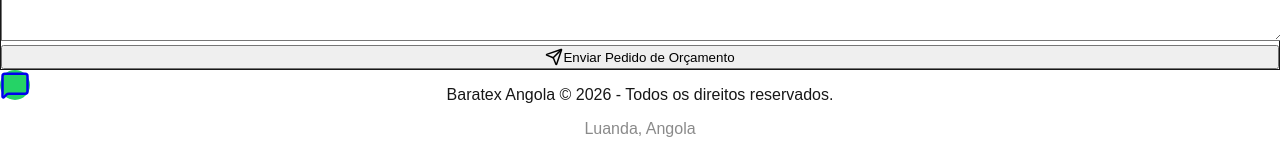
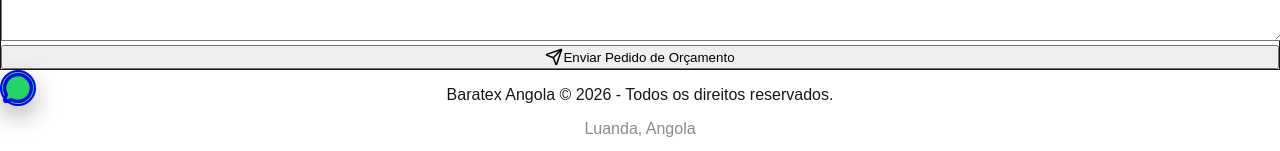
Before and after one commit to Apaxe82/Baratex_Angola_Web, a Next.js app: page / in a window 1280 px wide. Shown: the part 1616-1767 px from the top of the page. Built offline with nearby package versions, Linux system fonts and the light colour scheme.

Commit message:
Fix: Forçando visibilidade e z-index do WhatsApp Widget

```diff
--- a/components/WhatsAppWidget.tsx
+++ b/components/WhatsAppWidget.tsx
@@ -1,16 +1,28 @@
 "use client";
-import { MessageSquare } from 'lucide-react';
+import React from 'react';
+import { MessageCircle } from 'lucide-react';
 
-export default function WhatsAppWidget() {
-  const message = encodeURIComponent("Olá Baratex! Preciso de um orçamento para desinfestação urgente.");
+const WhatsAppWidget = () => {
+  const phone = "244929251620";
+  const message = encodeURIComponent("Olá Baratex! Preciso de uma desinfestação urgente.");
+  const whatsappUrl = `https://wa.me{phone}?text=${message}`;
 
   return (
-    <a href={`https://wa.me{message}`}
-       target="_blank"
-       rel="noopener noreferrer"
-       className="fixed bottom-6 right-6 bg-[#25D366] text-white p-4 rounded-full shadow-2xl z-50 hover:scale-110 transition-transform flex items-center justify-center"
-       aria-label="WhatsApp Baratex">
-      <MessageSquare size={30} />
+    <a
+      href={whatsappUrl}
+      target="_blank"
+      rel="noopener noreferrer"
+      className="fixed bottom-6 right-6 bg-[#25D366] text-white p-4 rounded-full shadow-[0_10px_25px_rgba(0,0,0,0.3)] z-[9999] hover:scale-110 transition-transform flex items-center justify-center border-2 border-white"
+      aria-label="Contactar Baratex no WhatsApp"
+    >
+      <MessageCircle size={32} strokeWidth={2.5} />
+      {/* Badge opcional para chamar atenção */}
+      <span className="absolute -top-1 -left-1 flex h-4 w-4">
+        <span className="animate-ping absolute inline-flex h-full w-full rounded-full bg-white opacity-75"></span>
+        <span className="relative inline-flex rounded-full h-4 w-4 bg-red-500"></span>
+      </span>
     </a>
   );
-}
+};
+
+export default WhatsAppWidget;
```
